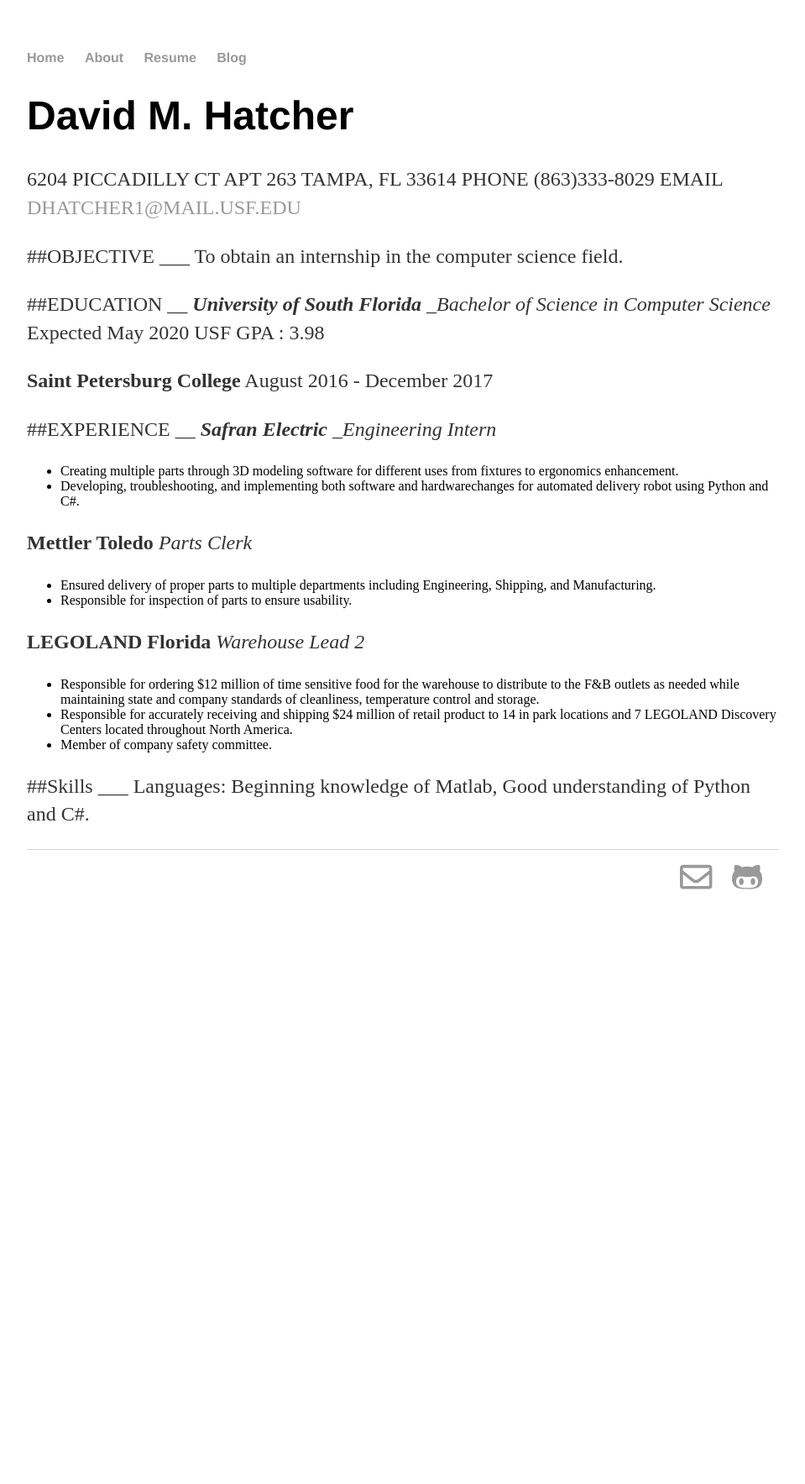
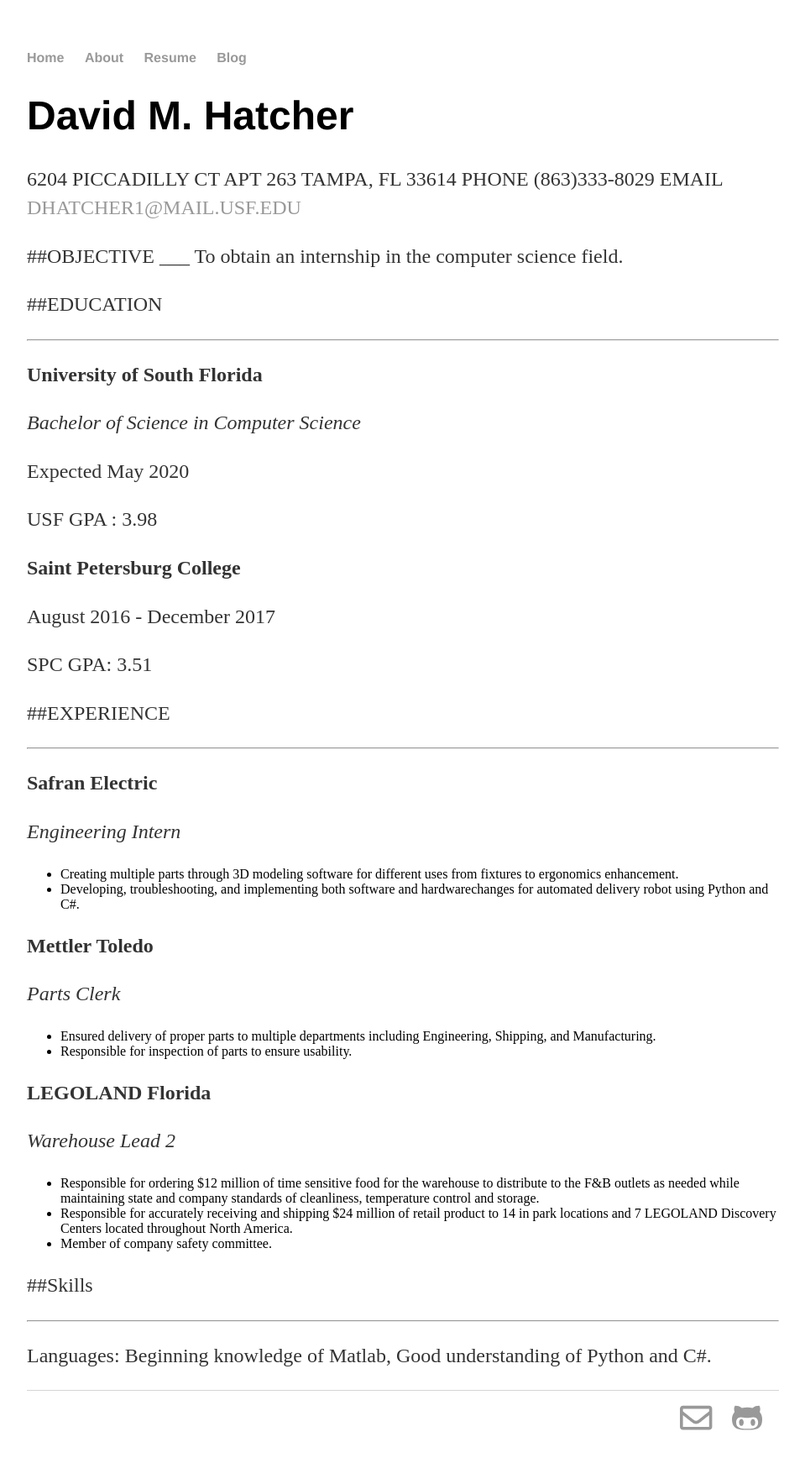
Before and after one commit to David-Hatcher/David-Hatcher.github.io, a Jekyll site: the page built from resume/index.md, in a window 1280 px wide. Shown: the whole page at 84% size, without its empty margins (160-1119 px from the left). Built offline with Jekyll 4.4.1, drawn with Linux system fonts in a browser that asks for light colours; nearby versions of some CDN libraries; before the commit the page ends 1123 px from its top, so only the background shows below that.

Commit message:
updating syntax

```diff
--- a/resume/index.md
+++ b/resume/index.md
@@ -13,33 +13,52 @@
 To obtain an internship in the computer science field.
 
 ##EDUCATION
+
 ___
+
 **University of South Florida**
+
 _Bachelor of Science in Computer Science_
+
 Expected May 2020
+
 USF GPA : 3.98
 
+
 **Saint Petersburg College**
+
 August 2016 - December 2017
 
+SPC GPA: 3.51
+
 ##EXPERIENCE
+
 ___
+
 **Safran Electric**
+
 _Engineering Intern_
+
 * Creating multiple parts through 3D modeling software for different uses from fixtures to ergonomics enhancement.
 * Developing, troubleshooting, and implementing both software and hardwarechanges for automated delivery robot using Python and C#.
 
 **Mettler Toledo**
+
 _Parts Clerk_
+
 * Ensured delivery of proper parts to multiple departments including Engineering, Shipping, and Manufacturing.
 * Responsible for inspection of parts to ensure usability.
 
 **LEGOLAND Florida**
+
 _Warehouse Lead 2_
+
 * Responsible for ordering $12 million of time sensitive food for the warehouse to distribute to the F&B outlets as needed while maintaining state and company standards of cleanliness, temperature control and storage.
 * Responsible for accurately receiving and shipping $24 million of retail product to 14 in park locations and 7 LEGOLAND Discovery Centers located throughout North America.
 * Member of company safety committee.
 
 ##Skills
+
 ___
+
 Languages: Beginning knowledge of Matlab, Good understanding of Python and C#.
```
